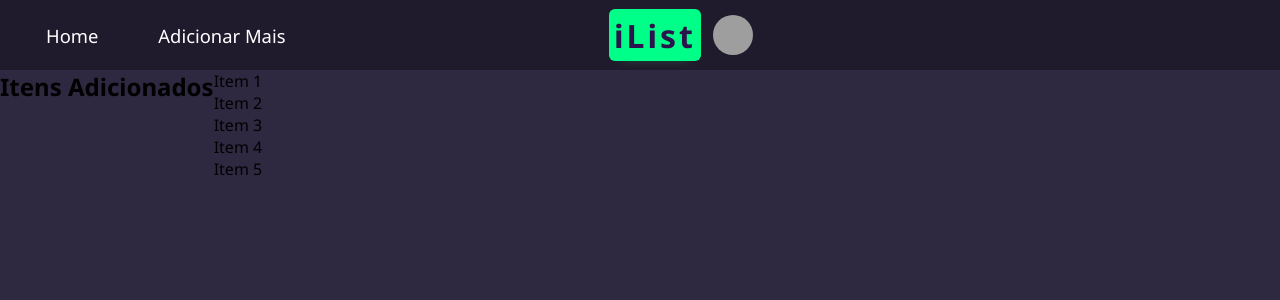
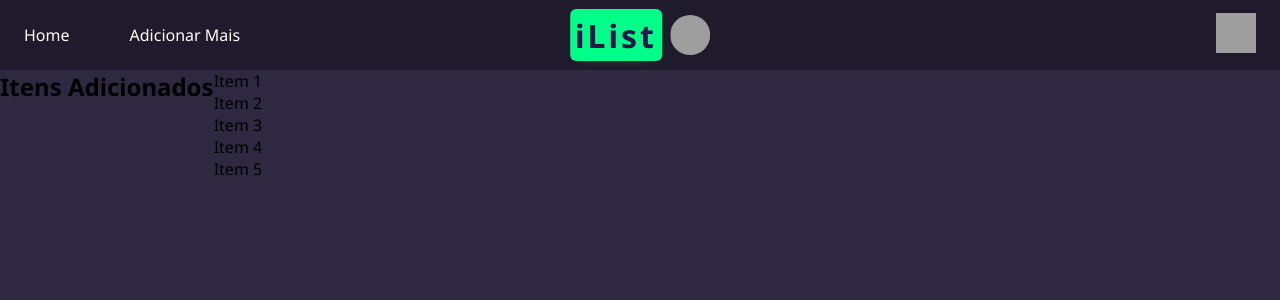
Before and after one commit to ViictorWebTech/iList-ListaDeComprasDigital-PRI, a PHP site: page /home.php in a window 1280 px wide. Shown: the top 300 px of the page. Run offline with PHP 8.4, Linux system fonts and the light colour scheme; grey boxes are pictures that could not be loaded.

Commit message:
:lipstick: feat: Centralizado nome no Header

```diff
--- a/Development/assets/css/header.css
+++ b/Development/assets/css/header.css
@@ -1,5 +1,7 @@
 header {
   background: #201b2c;
+  min-height: 70px;
+  display: flex;
 }
 
 header li {
@@ -11,7 +13,7 @@ header a {
   color: #fff;
 }
 
-header > .navbar > .title-app > .name > a {
+header > .title-app > .name > a {
   padding: 0.15em;
   border-radius: 6px;
   font-weight: 800;
@@ -22,43 +24,44 @@ header > .navbar > .title-app > .name > a {
   box-shadow: 0 10px 10px -12px #00ff8052;
 }
 
+.navbar {
+  min-height: 70px;
+  display: flex !important;
+  align-items: center;
+  justify-content: space-between;
+  width: 100vw;
+  position: absolute;
+}
+
+.menu-left {
+  padding-left: 1.5em;
+}
+
+.title-app{
+  position: relative;
+  left: 50%;
+  transform: translateX(-50%);
+}
+
+.logout {
+  padding-right: 1.5em;
+}
+
 .menu-left,
-.title-app {
+.title-app,
+.logout {
   display: flex;
   align-items: center;
 }
 
-.menu-left {
-  width: 44vw;
-  margin-left: 2.5em;
-}
-
-.title-app {
-  width: 51vw
-}
-
 .title-app > .name {
-  margin-right: 0.75rem;
-}
-
-.icon-user {
-  display: flex;
+  margin-right: 0.5rem;
 }
 
 .icon-user .avatar-circle {
   border-radius: 50%;
   align-items: center;
   display: flex;
-}
-
-.navbar {
-  min-height: 70px;
-  display: flex !important;
-  align-items: center;
-  font-size: 1.15rem;
-  width: 100vw;
-  padding-top: 0.75rem !important;
-  padding-bottom: 0.75rem !important;
 }
 
 .nav-menu {
@@ -130,14 +133,20 @@ header > .navbar > .title-app > .name > a {
   }
 }
 
+/*
 @media only screen and (max-width: 600px) {
   .menu-left {
     width: 50%;
-    margin-left: 2.5em;
+    margin-left: 1.5em;
   }
 
   .title-app {
+    margin-left: 2em;
     width: 100%;
   }
 
+  .logout{
+    margin-right: 1.5em;
+  }
 }
+*/
--- a/Development/header-system.php
+++ b/Development/header-system.php
@@ -12,16 +12,21 @@
                 <span class="bar"></span>
             </div>
         </section>
-        <section class="title-app">
+
+        <section class="logout">
+            <a href="index.php">
+                <img src="https://img.icons8.com/ios/50/000000/logout-rounded.png" alt="Icone de logout" width="40" height="40">
+            </a>
+        </section>
+
+    </nav>
+
+    <section class="title-app">
             <section class="name"><a href="?" class="nav-branding">iList</a></section>
             <section class="icon-user">
                 <a href="?" class="nav-branding">
                     <img class="avatar-circle" src="https://d1fdloi71mui9q.cloudfront.net/5MJ2xszwQD6cXigBY58V_35738fa8d3xSsx2Y" alt="Avatar de perfil do usuário" width="40" height="40">
                 </a>
-
             </section>
-
         </section>
-
-    </nav>
 </header>
```
